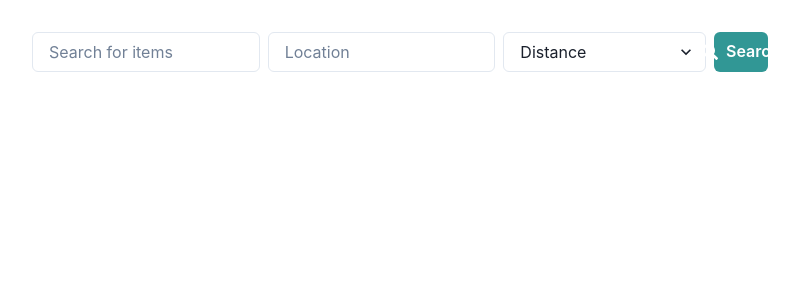
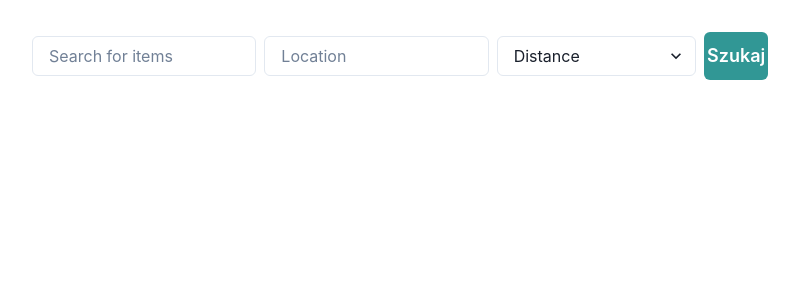
Before and after one commit to GPT-Engineer-App/olx-search-engine, a React (Vite) app: page / in a window 1280 px wide. Shown: the top 300 px of the page, without its empty margins (240-1039 px from the left). Built offline with nearby package versions, Linux system fonts and the light colour scheme.

Commit message:
Updated the search button to be larger and display the text "Szukaj".
Prompt: zmień przycisk na większy na którym będzie napisane "Szukaj"

```diff
--- a/src/pages/Index.jsx
+++ b/src/pages/Index.jsx
@@ -45,8 +45,8 @@ const Index = () => {
             <option value="50">50 km</option>
             <option value="100">100 km</option>
           </Select>
-          <Button leftIcon={<FaSearch />} colorScheme="teal" onClick={handleSearch}>
-            Search
+          <Button size="lg" colorScheme="teal" onClick={handleSearch}>
+            Szukaj
           </Button>
         </HStack>
         <SimpleGrid columns={1} spacing={4} width="100%">
```
